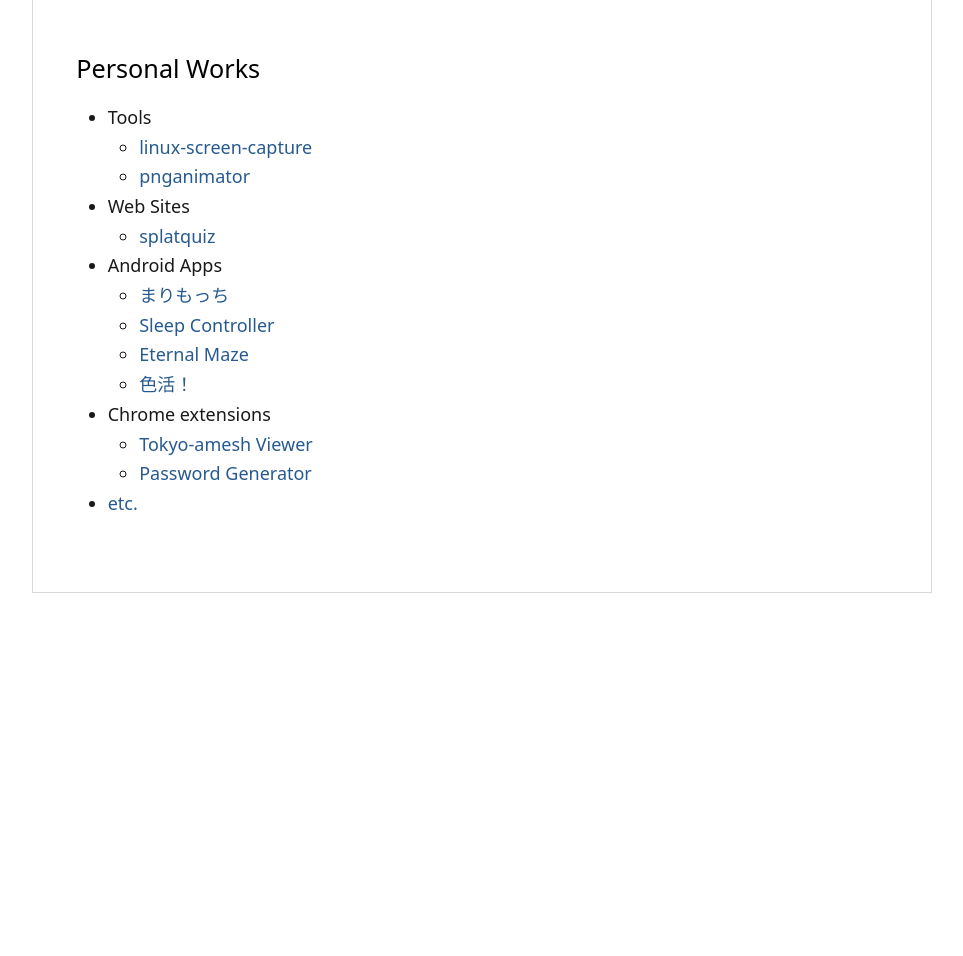
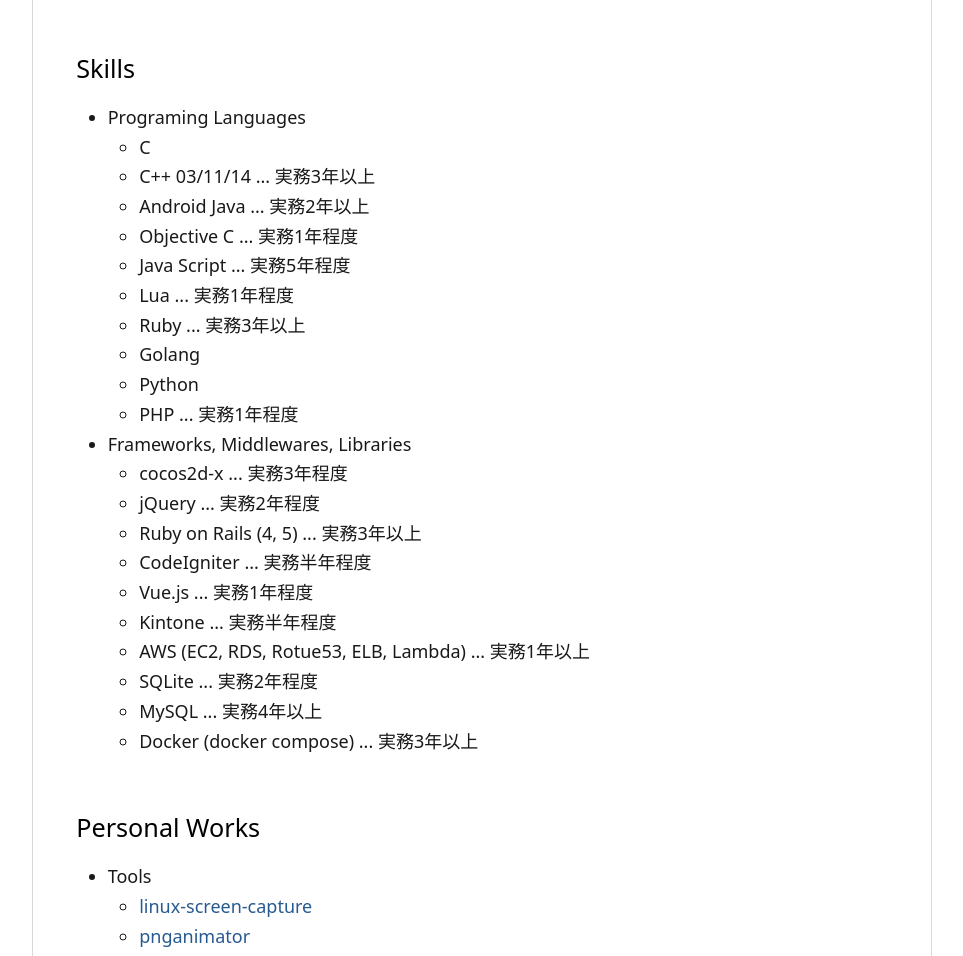
Before and after one commit to mitsu-ksgr/mitsu-ksgr.github.io, a plain HTML site: page index.html in a window 1280 px wide. Shown: the part 932-1888 px from the top of the page, without its empty margins (158-1121 px from the left). Before the commit the page ends 1561 px from the top, so only its background shows below. Drawn offline with Linux system fonts and the light colour scheme.

Commit message:
add skills

```diff
--- a/index.html
+++ b/index.html
@@ -42,6 +42,42 @@
           <li>Twitter ... <a href="https://twitter.com/mitsu_ksgr" class="button">https://twitter.com/mitsu_ksgr</a></li>
           <li>Blog ... <a href="https://mitsu-ksgr.hatenablog.com/" class="button">https://mitsu-ksgr.hatenablog.com/</a></li>
           <li>WishList ... <a href="https://www.amazon.jp/hz/wishlist/ls/2EH54O2QHEEDE" class="button">https://www.amazon.jp/hz/wishlist/ls/2EH54O2QHEEDE</a></li>
+        </ul>
+      </div>
+
+      <div>
+        <h2>Skills</h2>
+        <ul>
+          <li>
+            Programing Languages
+            <ul>
+              <li>C</li>
+              <li>C++ 03/11/14 ... 実務3年以上</li>
+              <li>Android Java ... 実務2年以上</li>
+              <li>Objective C ... 実務1年程度</li>
+              <li>Java Script ... 実務5年程度</li>
+              <li>Lua ... 実務1年程度</li>
+              <li>Ruby ... 実務3年以上</li>
+              <li>Golang</li>
+              <li>Python</li>
+              <li>PHP ... 実務1年程度</li>
+            </ul>
+          </li>
+          <li>
+            Frameworks, Middlewares, Libraries
+            <ul>
+              <li>cocos2d-x ... 実務3年程度</li>
+              <li>jQuery ... 実務2年程度</li>
+              <li>Ruby on Rails (4, 5) ... 実務3年以上</li>
+              <li>CodeIgniter ... 実務半年程度</li>
+              <li>Vue.js ... 実務1年程度</li>
+              <li>Kintone ... 実務半年程度</li>
+              <li>AWS (EC2, RDS, Rotue53, ELB, Lambda) ... 実務1年以上</li>
+              <li>SQLite ... 実務2年程度</li>
+              <li>MySQL ... 実務4年以上</li>
+              <li>Docker (docker compose) ... 実務3年以上</li>
+            </ul>
+          </li>
         </ul>
       </div>
 
```
